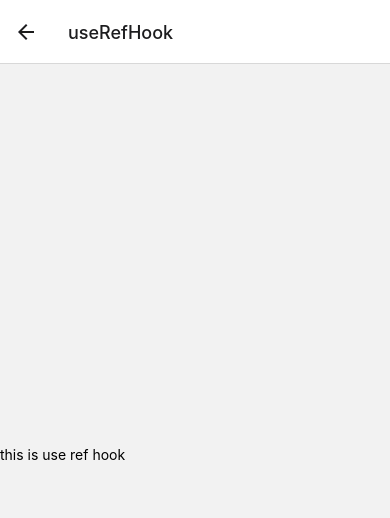
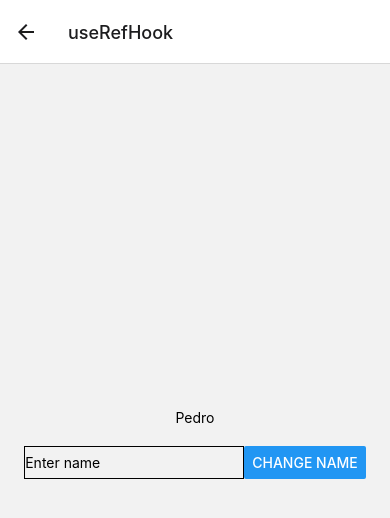
Before and after one commit to v1pu2/RnHooks, a React Native app: screen /useRefHook in a window 390 px wide. Shown: the top 518 px of the page. Built offline with nearby package versions, Linux system fonts and the light colour scheme.

Commit message:
demo of useRef

```diff
--- a/src/screens/UseRefHook.js
+++ b/src/screens/UseRefHook.js
@@ -1,11 +1,28 @@
-import React from 'react';
+import React, {useRef} from 'react';
 
-import {StyleSheet, Text, View} from 'react-native';
+import {StyleSheet, Text, View, Button, TextInput} from 'react-native';
 
 const UseRefHook = () => {
+  const inputRef = useRef(null);
+  const onClick = () => {
+    inputRef.current.focus();
+    console.log('inupt ref val', inputRef.current.value);
+  };
+  const onChange = value => {
+    inputRef.current = value;
+  };
   return (
     <View style={styles.root}>
-      <Text>this is use ref hook</Text>
+      <Text>Pedro</Text>
+      <View style={styles.rowView}>
+        <TextInput
+          placeholder="Enter name"
+          style={styles.input}
+          ref={inputRef}
+          onChange={val => onChange(val)}
+        />
+        <Button title="change name" onPress={() => onClick()} />
+      </View>
     </View>
   );
 };
@@ -14,6 +31,17 @@ const styles = StyleSheet.create({
   root: {
     flex: 1,
     justifyContent: 'center',
+    alignItems: 'center',
+  },
+  rowView: {
+    flexDirection: 'row',
+    margin: 20,
+  },
+  txtStyle: {fontSize: 22},
+  input: {
+    borderColor: 'black',
+    borderWidth: 1,
+    flex: 1,
   },
 });
 
```
